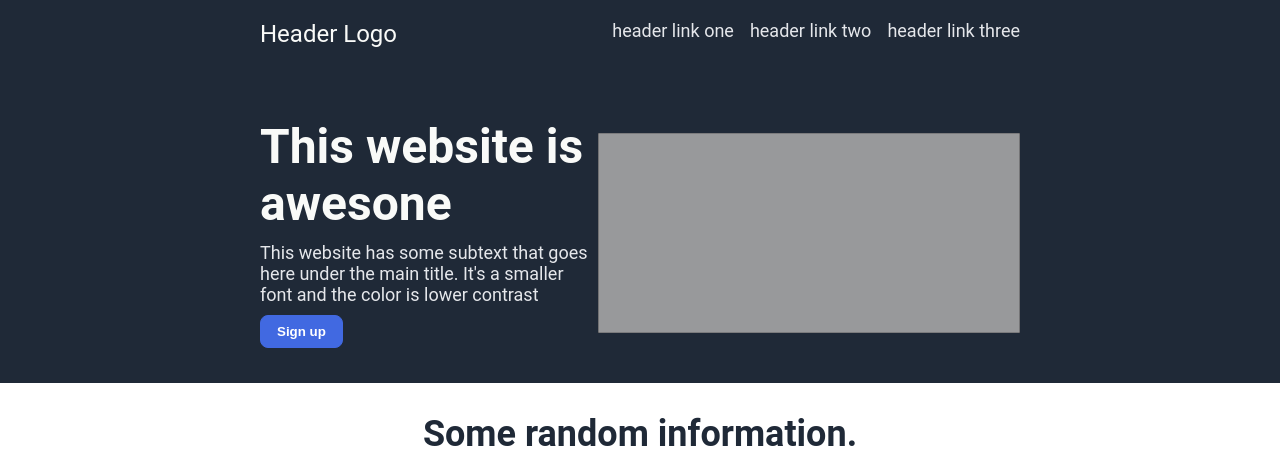
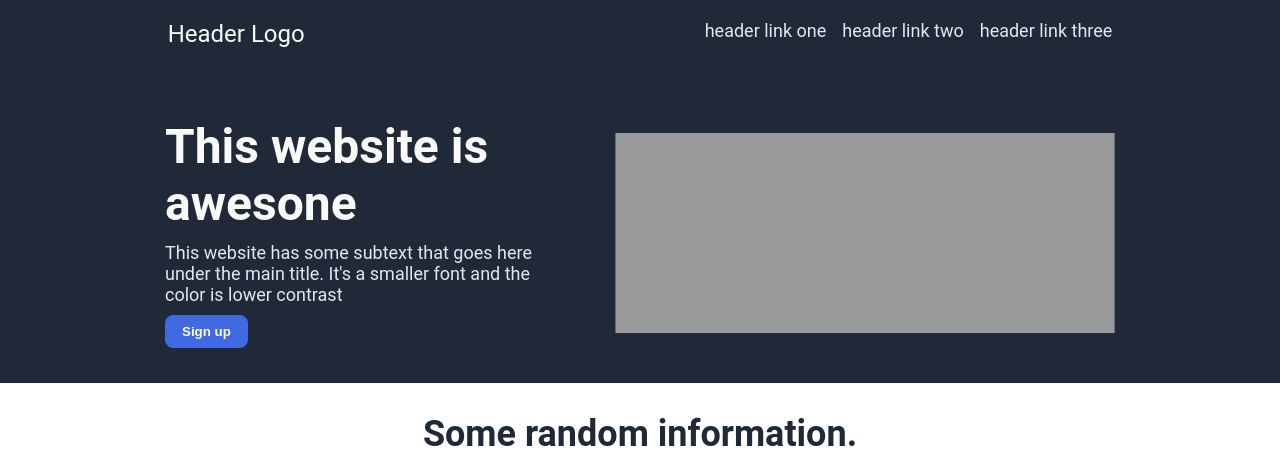
Before and after one commit to GDSC-IIITB/Web-Campaign-2023, a plain HTML site: page index.html in a window 1280 px wide. Shown: the top 463 px of the page. Drawn offline with Linux system fonts and the light colour scheme.

Commit message:
Fix hero section

```diff
--- a/style.css
+++ b/style.css
@@ -6,8 +6,6 @@ body {
 
 .sec1 {
     background-color: #1F2937;
-    padding-left: 260px;
-    padding-right: 260px;
     padding-top: 20px;
     padding-bottom: 35px;
 }
@@ -18,7 +16,8 @@ body {
 }
 .nav {
     display: flex;
-    justify-content: space-between;
+    justify-content: center;
+    gap: 400px;
 }
 
 .right {
@@ -38,7 +37,8 @@ ul {
     margin-top: 70px;
     display: flex;
     align-items: center;
-    justify-content: space-between;
+    justify-content: center;
+    gap: 50px;
 }
 
 .hero-flex img {
```
